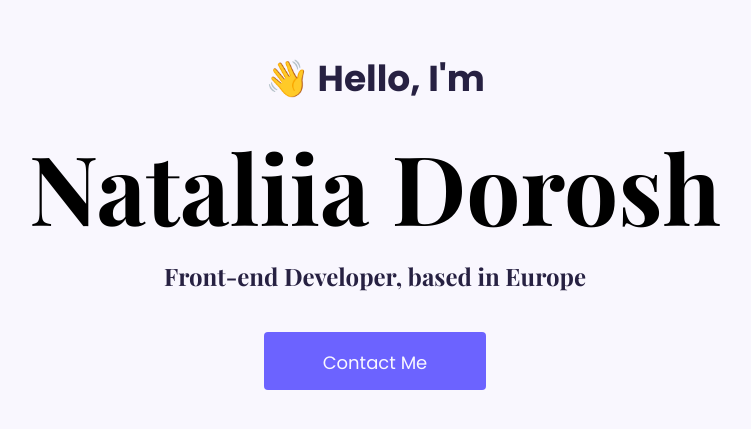
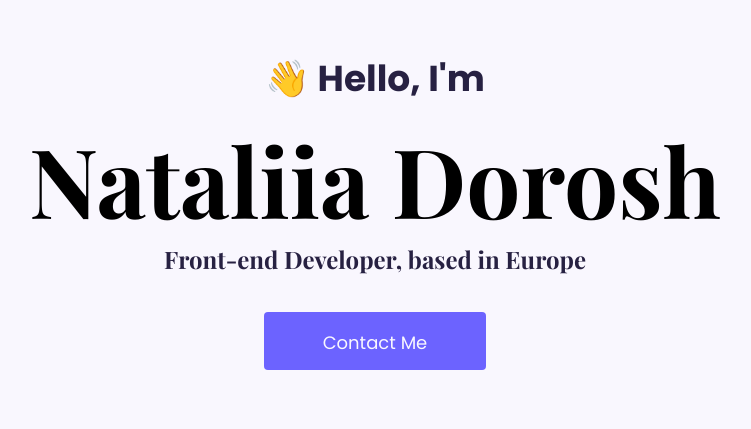
Before and after one commit to Niki313/responsive-week4-lesson7, a plain HTML site: page index.html in a window 1280 px wide. Shown: the part 103-532 px from the top of the page, without its empty margins (265-1016 px from the left). Drawn offline with nearby package versions, Linux system fonts and the light colour scheme; a web font is replaced by a local one.

Commit message:
remove row height

```diff
--- a/style.css
+++ b/style.css
@@ -30,7 +30,6 @@ body {
   font-family: var(--fontfamily-second);
   font-weight: 700;
   font-size: 96px;
-  line-height: 128px;
 }
 p {
   font-family: var(--fontfamily-first);
@@ -41,7 +40,6 @@ p {
   font-family: var(--fontfamily-first);
   font-weight: 700;
   font-size: 36px;
-  line-height: 54px;
 }
 
 #text-about {
@@ -51,7 +49,6 @@ p {
   font-weight: bold;
   font-size: 24px;
   margin: 0 auto;
-  line-height: 36px;
 }
 
 .button-contact-me {
```
